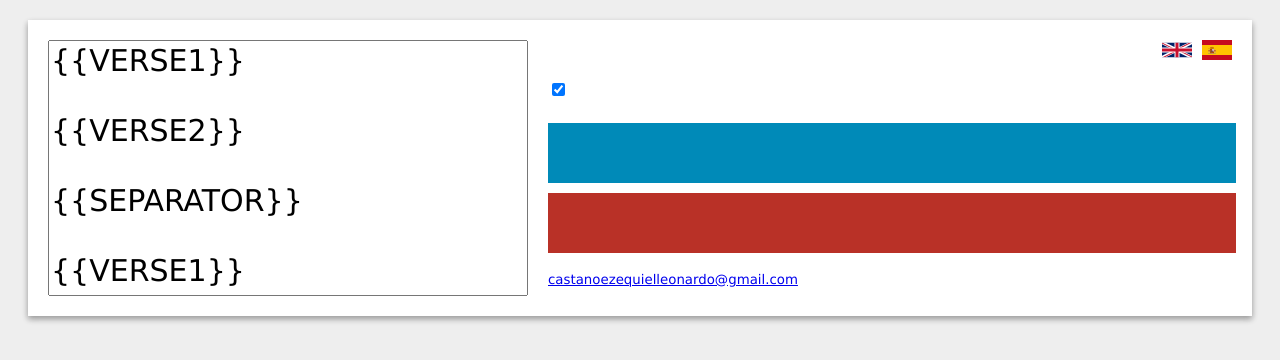
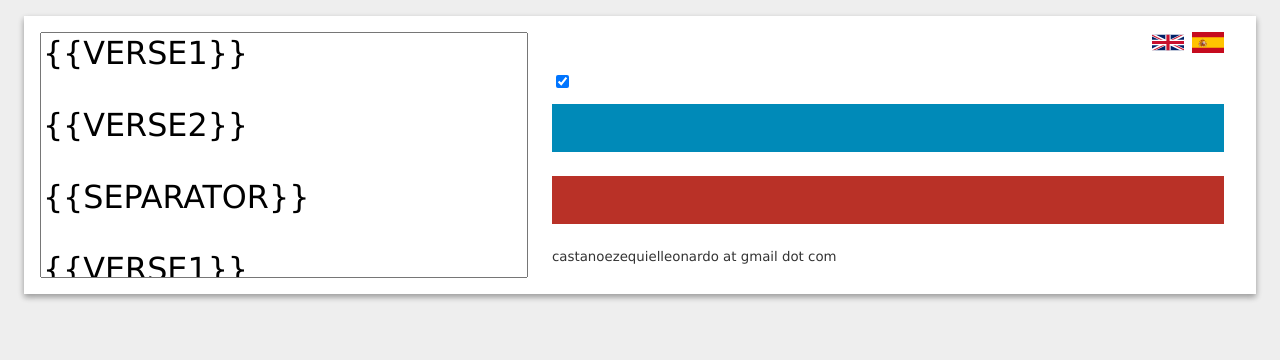
Before and after one commit to ELC/lyrics-presentation, a plain HTML site: page index.html in a window 1280 px wide. Drawn offline with Linux system fonts and the light colour scheme; no server answers.

Commit message:
Simplify CSS and implement BEM

```diff
--- a/index.html
+++ b/index.html
@@ -38,169 +38,146 @@
     <meta name="google-site-verification" content="UKZ1mYz9vI6xkYtBnIQL-cjCusUxX-2fKT7wdtJEdZU" />
 
     <style>
-        body {
+        :root {
             font-family: "Verdana";
             background-color: #eee;
+            color: #333;
             text-align: justify;
         }
 
+        .main-container {
+            display: grid;
+            grid: auto 520px / 100%;
+            background-color: white;
+            margin: 1em;
+            box-shadow: 0 3px 6px rgba(0, 0, 0, 0.16), 0 3px 6px rgba(0, 0, 0, 0.23);
+        }
+
         .lyrics-container {
-            margin: 0em 30px 30px 30px;
+            margin: 0em 0.5em 0.5em;
             font-family: "Verdana";
             font-size: 9pt;
             text-transform: uppercase;
             resize: none;
-            grid-column-start: 1;
-            grid-column-end: 1;
-            grid-row-start: 2;
-            grid-row-end: 2;
+            grid-column: 1;
+            grid-row: 2;
         }
 
-        .content-title {
-            text-decoration: none;
+        .aside {
+            grid-column: 1;
+            grid-row: 1;
+            margin: 1em 1em 1em 1em;
+        }
+
+        .instructions {
+            font-size: 12pt;
+        }
+
+        .instructions__title {
             font-size: 18pt;
             margin: 0;
         }
 
-        .main-container {
-            display: grid;
-            grid-template-columns: 100% 0;
-            grid-template-rows: auto 500px auto;
-            background-color: white;
-            height: 95%;
-            margin: 20px 20px 20px 20px;
-            box-shadow: 0 3px 6px rgba(0, 0, 0, 0.16), 0 3px 6px rgba(0, 0, 0, 0.23);
-        }
-
-        .buttons {
-            grid-column-start: 1;
-            grid-column-end: 1;
-            grid-row-start: 3;
-            grid-row-end: 3;
-            margin: 0 2em 2em 2em;
-        }
-
-        .right {
-            grid-column-start: 1;
-            grid-column-end: 1;
-            grid-row-start: 1;
-            grid-row-end: 1;
-        }
-
-        .right .lang-nav {
+        .language-selector {
             display: flex;
-            margin: 20px 20px 0 0;
             justify-content: flex-end;
         }
 
-        .flag {
-            width: 30px;
+        .language-selector__flag {
+            width: 2em;
             cursor: pointer;
-            margin-left: 10px;
+            margin-left: 0.5em;
         }
 
-        .content {
-            margin: 0 2em 2em 2em;
-            font-size: 12pt;
+        .button-area {
+            font-weight: bold;
         }
 
-        .button {
+        .button-area__toggle {
+            font-family: "Arial";
+        }
+
+        .button-area__button {
             border: none;
-            color: white;
+            color: #eee;
             text-align: center;
-            text-decoration: none;
             font-size: 14pt;
-            margin: 5px auto;
+            margin: 0.5em auto;
             font-family: "Verdana";
-            height: 60px;
+            font-weight: 500;
+            padding: 1em;
             cursor: pointer;
             width: 100%
         }
 
-        .blue {
+        .button-area__button--blue {
             background-color: hsl(195, 100%, 36%);
         }
 
-        .blue:hover {
+        .button-area__button--blue:hover {
             background-color: hsl(195, 100%, 27%);
         }
 
-        .red {
+        .button-area__button--red {
             background-color: hsl(4, 65%, 44%);
         }
 
-        .red:hover {
+        .button-area__button--red:hover {
             background-color: hsl(4, 65%, 30%);
         }
 
-        .contact-info {
+        .contact {
             font-size: 8pt;
         }
 
         @media only screen and (min-width: 1024px) {
             .main-container {
-                display: grid;
-                grid-template-columns: 520px auto;
-                grid-template-rows: auto auto;
+                grid: auto / 520px auto;
             }
 
-            .content {
-                margin: 0px 1em 1em 0em;
+            .lyrics-container {
+                margin: 0.5em;
+                grid-row: 1;
+            }
+
+            .aside {
+                grid-column: 2;
+                margin: 1em 2em 1em 0.5em;
+            }
+
+            .instructions {
                 font-size: 14pt;
             }
 
-            .button {
+            .button-area__button {
                 font-size: 18pt;
             }
 
-            .lyrics-container {
-                margin: 20px;
-                grid-column-start: 1;
-                grid-column-end: 1;
-                grid-row-start: 1;
-                grid-row-end: 3;
-            }
-
-            .right {
-                grid-column-start: 2;
-                grid-column-end: 2;
-                grid-row-start: 1;
-                grid-row-end: 1;
-            }
-
-            .buttons {
-                grid-column-start: 2;
-                grid-column-end: 2;
-                grid-row-start: 2;
-                grid-row-end: 2;
-                margin: 0 1em 1em 0em;
-            }
-
-            .contact-info {
+            .contact {
                 font-size: 10pt;
             }
-
         }
     </style>
 </head>
 
 <body>
-    <div class="main-container">
+    <main class="main-container">
         <textarea id="lyrics" class="lyrics-container"></textarea>
-        <aside class="right">
-            <header class="lang-nav">
-                <img class="flag" onclick="changeLang('en')" src="img/flag_of_united_kingdom.svg"
+        <aside class="aside">
+            <header class="language-selector">
+                <img class="language-selector__flag" onclick="changeLang('en')" src="img/flag_of_united_kingdom.svg"
                     alt="United Kingdom Flag">
-                <img class="flag" onclick="changeLang('es')" src="img/flag_of_spain.svg" alt="Spain Flag">
+                <img class="language-selector__flag" onclick="changeLang('es')" src="img/flag_of_spain.svg"
+                    alt="Spain Flag">
             </header>
 
-            <section class="content">
-                <h1 class="content-title" data-l10n-id="instructions"></h1>
-                <p data-l10n-id="instructionsDetails1"></p>
-                <p data-l10n-id="instructionsDetails2"></p>
-                <p data-l10n-id="instructionsDetails3"></p>
-                <p data-l10n-id="instructionsDetails4"></p>
-                <p>
+            <section class="instructions">
+                <h1 class="instructions__title" data-l10n-id="instructions"></h1>
+                <p class="instructions__paragraph" data-l10n-id="instructionsDetails1"></p>
+                <p class="instructions__paragraph" data-l10n-id="instructionsDetails2"></p>
+                <p class="instructions__paragraph" data-l10n-id="instructionsDetails3"></p>
+                <p class="instructions__paragraph" data-l10n-id="instructionsDetails4"></p>
+                <p class="instructions__paragraph">
                     <span data-l10n-id="instructionsDetails5"></span>
                     <a href="https://elc.github.io/posts/online-lyrics-presentation-generator/"
                         data-l10n-id="english"></a>
@@ -209,22 +186,25 @@
                         data-l10n-id="spanish"></a>
                 </p>
             </section>
-        </aside>
-        <footer class="buttons">
-            <div class="content">
+            <section class="button-area">
+                <div class="button-area__toggle">
                     <input type="checkbox" id="AllCapsToggle" checked onclick="updateUpperCase();">
                     <label data-l10n-id="allCapsWarning"></label>
                 </div>
-            <button class="button blue"
+                <button class="button-area__button button-area__button--blue"
                     onclick="createPPT(); ga('send', 'event', 'PPT Generated', 'click', 'PPT Lyrics Generated');"
                     data-l10n-id="generate-button"></button>
-            <button class="button red" onclick="clearText()" data-l10n-id="clear-button"></button>
-            <p class="contact-info">
+                <button class="button-area__button button-area__button--red" onclick="clearText()"
+                    data-l10n-id="clear-button"></button>
+            </section>
+            <footer class="contact">
+                <p class="contact__details">
                     <span data-l10n-id="contact"></span>
-                <a href="mailto:castanoezequielleonardo@gmail.com">castanoezequielleonardo@gmail.com</a>
+                    castanoezequielleonardo at gmail dot com
                 </p>
             </footer>
-    </div>
+        </aside>
+    </main>
 
     <!-- Google Analytics -->
     <script>
```
Lines whose indentation alone changed are shown as unchanged.
